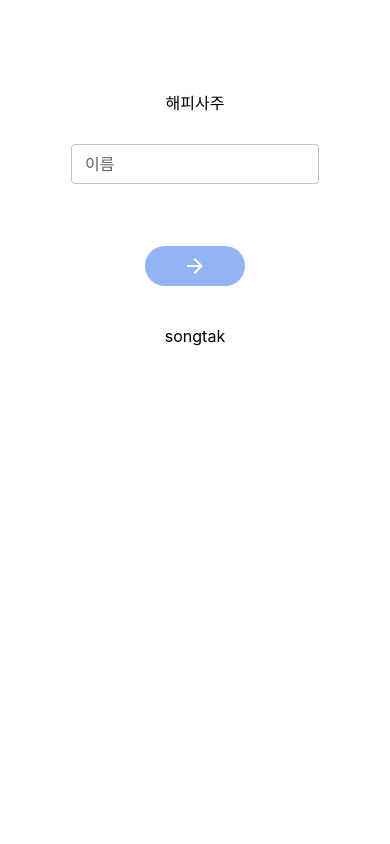
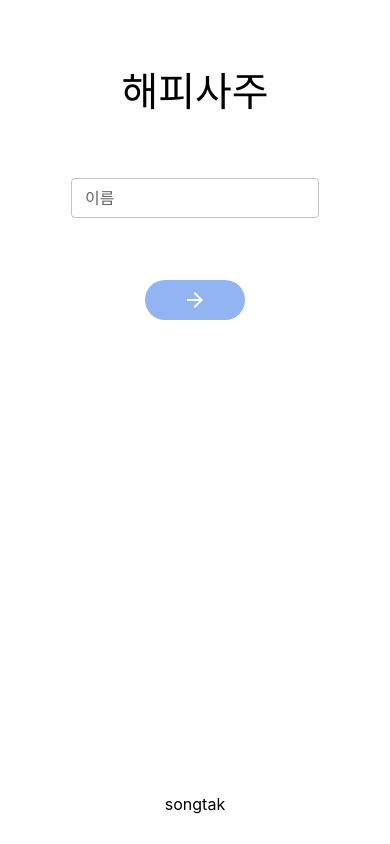
Before and after one commit to songtak/saju-with-chatgpt, a React (Create React App) app: page / in a window 390 px wide. Built offline with nearby package versions, Linux system fonts and the light colour scheme.

Commit message:
스타일 수정

```diff
--- a/src/App.css
+++ /dev/null
@@ -1,38 +0,0 @@
-.App {
-  text-align: center;
-}
-
-.App-logo {
-  height: 40vmin;
-  pointer-events: none;
-}
-
-@media (prefers-reduced-motion: no-preference) {
-  .App-logo {
-    animation: App-logo-spin infinite 20s linear;
-  }
-}
-
-.App-header {
-  background-color: #282c34;
-  min-height: 100vh;
-  display: flex;
-  flex-direction: column;
-  align-items: center;
-  justify-content: center;
-  font-size: calc(10px + 2vmin);
-  color: white;
-}
-
-.App-link {
-  color: #61dafb;
-}
-
-@keyframes App-logo-spin {
-  from {
-    transform: rotate(0deg);
-  }
-  to {
-    transform: rotate(360deg);
-  }
-}
--- a/src/App.tsx
+++ b/src/App.tsx
@@ -148,7 +148,7 @@ const App = () => {
 
   return (
     <div className="App">
-      <div style={{ paddingTop: "30px", fontSize: "30" }}>해피사주</div>
+      <div className="title">해피사주</div>
       {/* <div>
         <form onSubmit={handleOnSubmit}>
         <input
@@ -210,15 +210,21 @@ const App = () => {
         </>
       )}
       {typeof response !== "undefined" && (
-        <div style={{ paddingTop: "30px", fontSize: "30", fontWeight: 700 }}>
-          ChatGpt가 알려주는 {userName}님의 사주입니다.
+        <div>
+          {response !== "loading" && (
+            <div
+              style={{ paddingTop: "30px", fontSize: "30", fontWeight: 700 }}
+            >
+              ChatGpt가 알려주는 {userName}님의 사주입니다.
+            </div>
+          )}
           <div style={{ paddingTop: "30px" }}>
             <p>{response}</p>
           </div>
         </div>
       )}
 
-      <div style={{ paddingTop: "40px" }}>songtak</div>
+      <div className="footer">songtak</div>
     </div>
   );
 };
--- a/src/Mobile.css
+++ b/src/Mobile.css
@@ -1,4 +1,4 @@
-@media screen and (max-width: 767px) {
+@media screen and (max-width: 1023px) {
   .App {
     text-align: center;
     width: 90%;
@@ -12,7 +12,7 @@
   }
 
   .title {
-    font-size: 66px;
+    font-size: 40px;
     padding-bottom: 30px;
     /* width: 730px; */
     text-align: center;
@@ -98,7 +98,7 @@
     transform: translate(-50%);
 
     text-align: center;
-    height: 80px;
+    height: 50px;
   }
 
   .contents_container {
```
